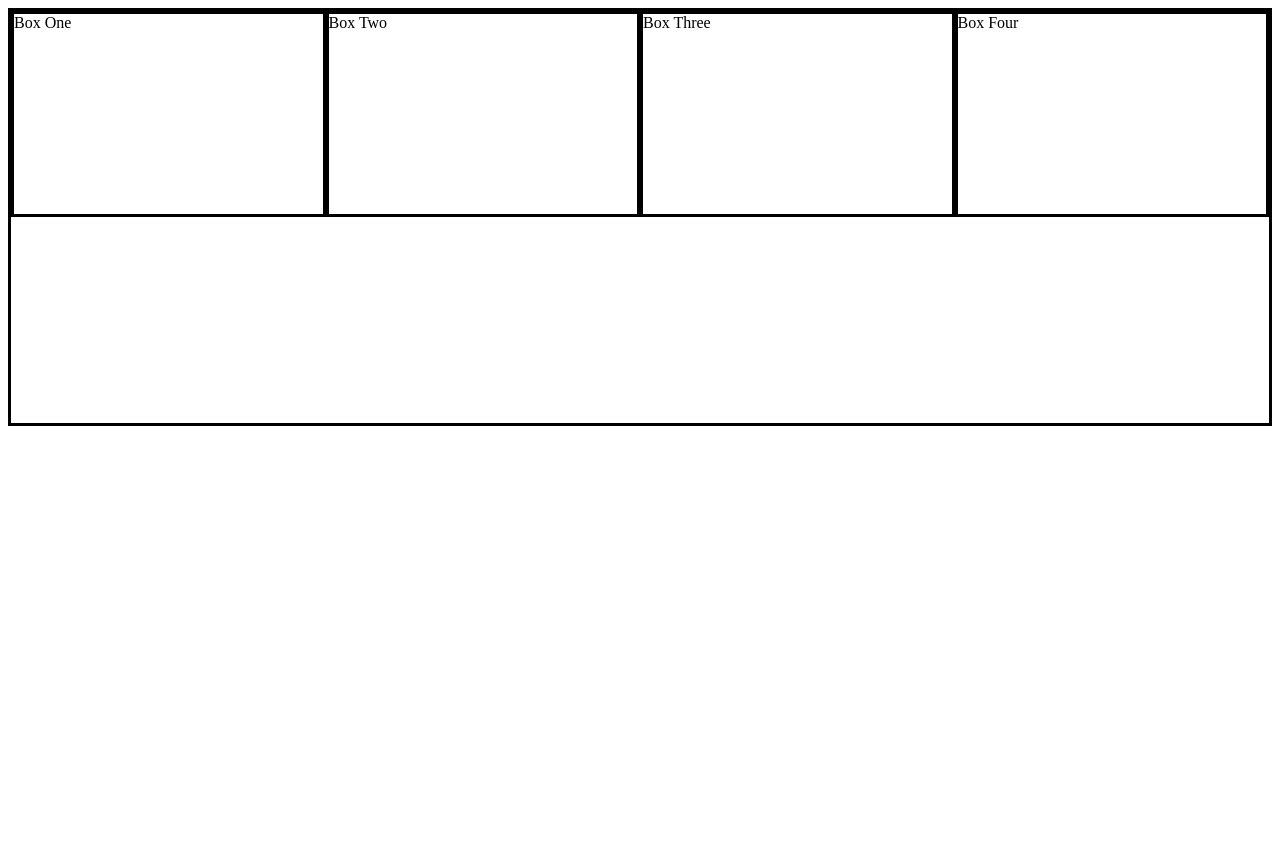
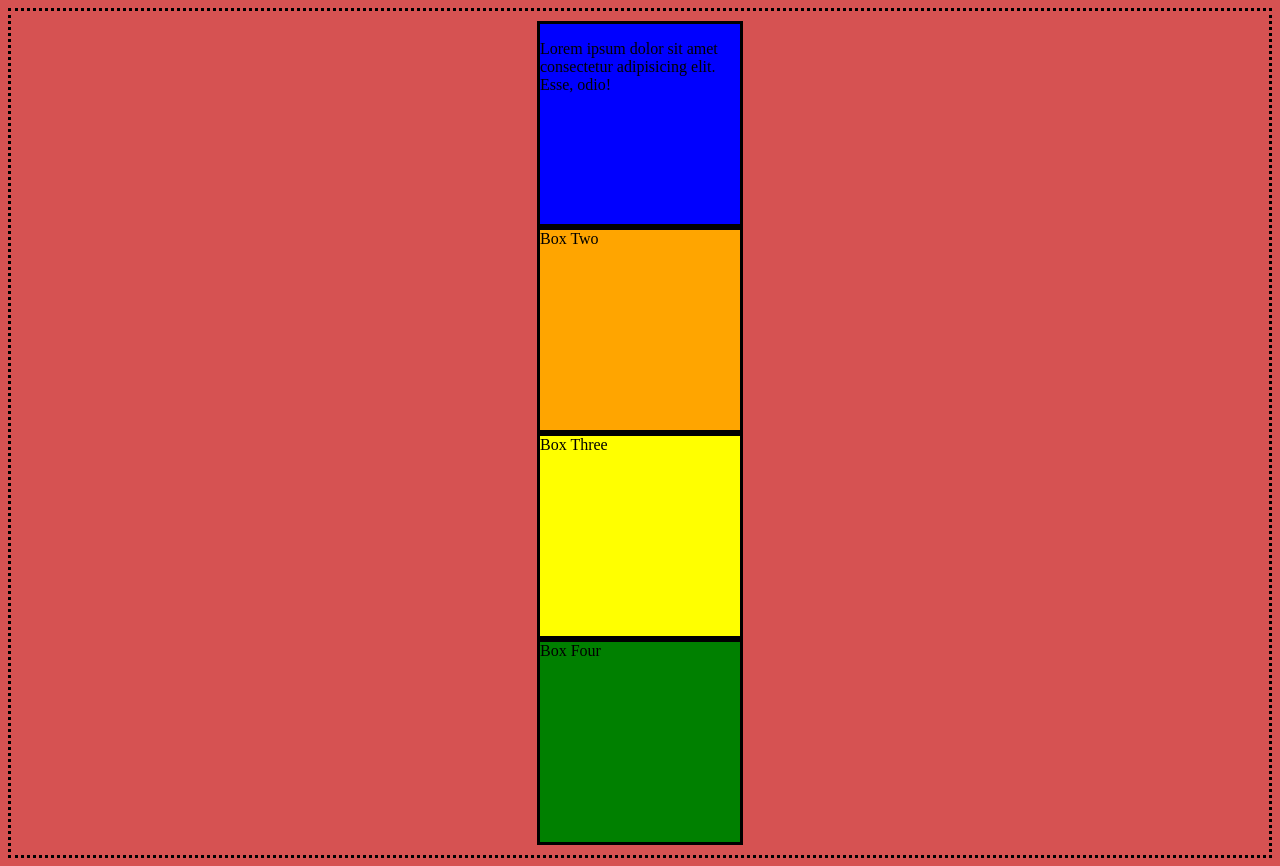
Before and after one commit to IanMcbull/grid-media-queries-lesson, a plain HTML site: page index.html in a window 1280 px wide. Before the commit the page ends 800 px from the top, so only its background shows below. Drawn offline with Linux system fonts and the light colour scheme.

Commit message:
Grid lesson update

```diff
--- /dev/null
+++ b/flex.css
@@ -0,0 +1,29 @@
+.container{
+    display: flex;
+    flex-wrap: wrap;
+    flex-basis: 1;
+    justify-content: space-around;
+    align-items: center;
+    padding: 10px;
+    border: 3px dotted black;
+}
+.box{
+    border: 3px solid;
+    height: 200px;
+    width: 200px;
+}
+.box-one{
+    background-color: red;
+
+}
+.box-two{
+    background-color: orange;
+}
+.box-three{
+    background-color: yellow;
+
+}
+.box-four{
+    background-color: green;
+
+}
--- a/grid.css
+++ b/grid.css
@@ -1,4 +1,60 @@
-.grid-container{
+*{
+    box-sizing: border-box;
+    padding:0;
+    margin: 0;
+}
+.container{
+    display: grid;
+    width: 100%;
+    /* grid-template-columns: repeat(3, 1fr); */
+    gap: 10px;
+    grid-template-areas:
+     "one one one one"
+     "two three three three"
+     /* "two three three three" */
+     "footer footer footer footer";
+}
+
+.box{
+    /* width: max-content; */
+    /* height: 200px;
+    width: 300px; */
+}
+.box-one{
+    background-color: red;
+    height: auto;
+    width: auto;
+    grid-area: one;
+    display: flex;
+    justify-content: space-between;
+    align-items: center;
+}
+.box-one ul{
+    list-style: none;
+    display: flex;
+    border: 1px solid ;
+    justify-content: space-between;
+}
+.box-two{
+    background-color: orange;
+    /* width: 50px; */
+    grid-area: two;
+}
+.box-three{
+    background-color: yellow;
+    grid-area: three;
+    height: 350px;
+}
+.box-four{
+    background-color: green;
+    grid-area: four;
+
+}
+.footer{
+    background-color: blue;
+    grid-area: footer;
+}
+/* .container{
     display: grid;
     grid-template-columns: repeat(4,1fr);
     grid-template-rows: repeat(2, 1fr);
@@ -8,7 +64,7 @@
 .box{
     height: 200px;
     border: 3px solid;
-}
+} */
 /* .box-one{
     background-color: red;
     grid-row: 1/3;
--- a/index.html
+++ b/index.html
@@ -3,15 +3,22 @@
 <head>
     <meta charset="UTF-8">
     <meta http-equiv="X-UA-Compatible" content="IE=edge">
-    <link rel="stylesheet" href="./grid.css" type="text/css">
-    <title>Solar System</title>
+    <!-- <link rel="stylesheet" href="./flex.css" type="text/css"> -->
+    <!-- <link rel="stylesheet" href="./grid.css" type="text/css"> -->
+    <link rel="stylesheet" href="./queries.css" type="text/css">
+    <title>grid</title>
 </head>
 <body>
-<div class="grid-container">
- <div class="box box-one">Box One</div>
- <div class="box box-two">Box Two</div>
- <div class="box box-three">Box Three</div>
- <div class="box box-four">Box Four</div>
-</div>
+
+    <div class="container">
+        <div class="box box-one">
+            <p>Lorem ipsum dolor sit amet consectetur adipisicing elit. Esse, odio!</p>
+        </div>
+        <img/>
+        <div class="box box-two">Box Two</div>
+        <div class="box box-three">Box Three</div>
+        <div class="box box-four">Box Four</div>
+        <!-- <footer class="box footer">Footer</footer> -->
+    </div>
 </body>
 </html>
--- /dev/null
+++ b/queries.css
@@ -0,0 +1,59 @@
+body{
+    background-color: aquamarine;
+}
+
+.container{
+    display: flex;
+    flex-direction: column;
+    flex-basis: 1;
+    justify-content: space-around;
+    align-items: center;
+    padding: 10px;
+    border: 3px dotted black;
+}
+p{
+    font-size: 1rem;
+}
+.box{
+    border: 3px solid;
+    height: 200px;
+    width: 200px;
+}
+.box-one{
+    background-color: red;
+
+}
+.box-two{
+    background-color: orange;
+}
+.box-three{
+    background-color: yellow;
+
+}
+.box-four{
+    background-color: green;
+}
+
+@media screen and (min-width: 800px){
+    body{
+        background-color: blanchedalmond;
+    }
+    .container{
+        flex-direction: row;
+    }
+
+}
+
+@media screen and (min-width: 1000px){
+    body{
+        background-color: rgb(214, 82, 82);
+    }
+    .box-one{
+        background-color: blue;
+
+    }
+}
+
+.container{
+    flex-direction: column;
+}
```
